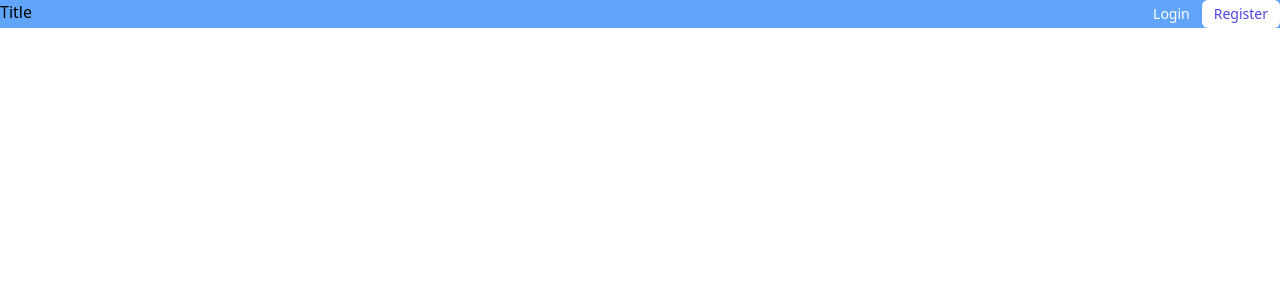
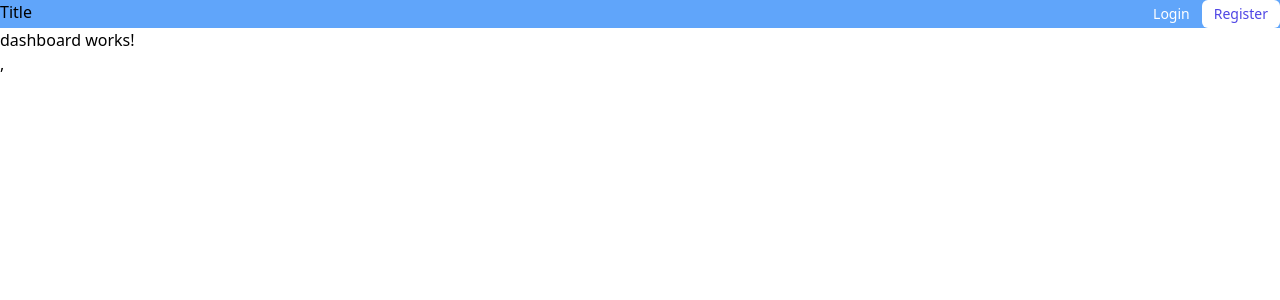
Before and after one commit to Gatinoko/nest-angular-app, an Angular app: page /dashboard in a window 1280 px wide. Before the commit this address led to /. Shown: the top 300 px of the page. Built offline with nearby package versions, Linux system fonts and the light colour scheme.

Commit message:
feat: Generated dashboard page component and implemented its respective routes

```diff
--- a/src/app/app.routes.ts
+++ b/src/app/app.routes.ts
@@ -2,6 +2,7 @@ import { Routes } from '@angular/router';
 import { HomeComponent } from '../pages/home/home.component';
 import { LoginComponent } from '../pages/login/login.component';
 import { RegisterComponent } from '../pages/register/register.component';
+import { DashboardComponent } from '../pages/dashboard/dashboard.component';
 
 export const routes: Routes = [
   // Default route (e.g., http://localhost:4200/)
@@ -13,6 +14,9 @@ export const routes: Routes = [
   // Route for the Contact page (e.g., http://localhost:4200/register)
   { path: 'register', component: RegisterComponent, title: 'Register' },
 
+  // Route for the Dashboard page (e.g., http://localhost:4200/dashboard)
+  { path: 'dashboard', component: DashboardComponent, title: 'Dashboard' },
+
   // Optional: Wildcard route for a 404 Not Found page (must be the LAST route)
   //   { path: '**', redirectTo: '' }, // Redirects any unmatched path back to home
 ];
--- /dev/null
+++ b/src/pages/dashboard/dashboard.component.css
@@ -0,0 +1,3 @@
+:host {
+  display: block;
+}
--- /dev/null
+++ b/src/pages/dashboard/dashboard.component.html
@@ -0,0 +1 @@
+<p>dashboard works!</p>,
--- /dev/null
+++ b/src/pages/dashboard/dashboard.component.ts
@@ -0,0 +1,10 @@
+import { ChangeDetectionStrategy, Component } from '@angular/core';
+
+@Component({
+  selector: 'app-dashboard',
+  imports: [],
+  templateUrl: './dashboard.component.html',
+  styleUrl: './dashboard.component.css',
+  changeDetection: ChangeDetectionStrategy.OnPush,
+})
+export class DashboardComponent { }
```
